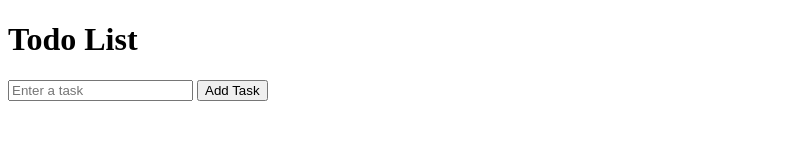
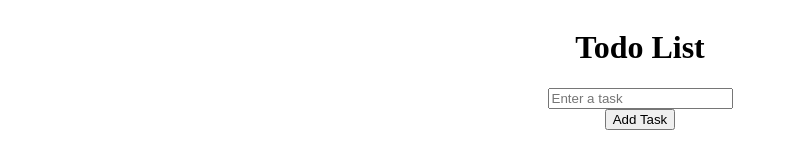
Before and after one commit to oviematthew/todolist, a plain HTML site: page index.html in a window 1280 px wide. Shown: the whole page, without its empty margins (0-788 px from the left). Drawn offline with Linux system fonts and the light colour scheme.

Commit message:
added styles

```diff
--- a/assets/css/style.css
+++ b/assets/css/style.css
@@ -0,0 +1,6 @@
+body {
+    display: flex;
+    justify-content: center;
+    align-items: center;
+    flex-direction: column;
+}
--- a/index.html
+++ b/index.html
@@ -5,6 +5,7 @@
     <meta http-equiv="X-UA-Compatible" content="IE=edge">
     <meta name="viewport" content="width=device-width, initial-scale=1.0">
     <title>ToDO List App</title>
+    <link rel="stylesheet" href="./assets/css/style.css">
 </head>
 <body>
     <h1>Todo List</h1>
```
